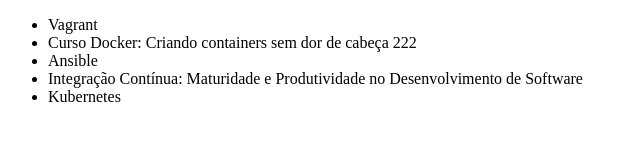
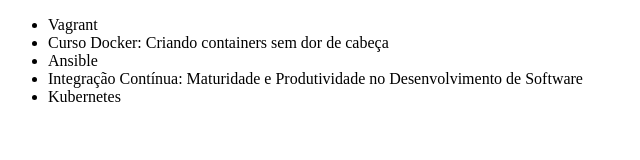
Before and after one commit to AndreLFCastro/alura-git, a plain HTML site: page index.html in a window 1280 px wide. Shown: the full height of the page, 0-640 px from the left. Drawn offline with Linux system fonts and the light colour scheme.

Commit message:
Retirado 222 de docker

```diff
--- a/index.html
+++ b/index.html
@@ -7,7 +7,7 @@
 <body>
     <ul>
         <li>Vagrant</li>
-        <li>Curso Docker: Criando containers sem dor de cabeça 222</li>
+        <li>Curso Docker: Criando containers sem dor de cabeça</li>
         <li>Ansible</li>
         <li>Integração Contínua: Maturidade e Produtividade no Desenvolvimento de Software</li>
         <li>Kubernetes</li>
```
